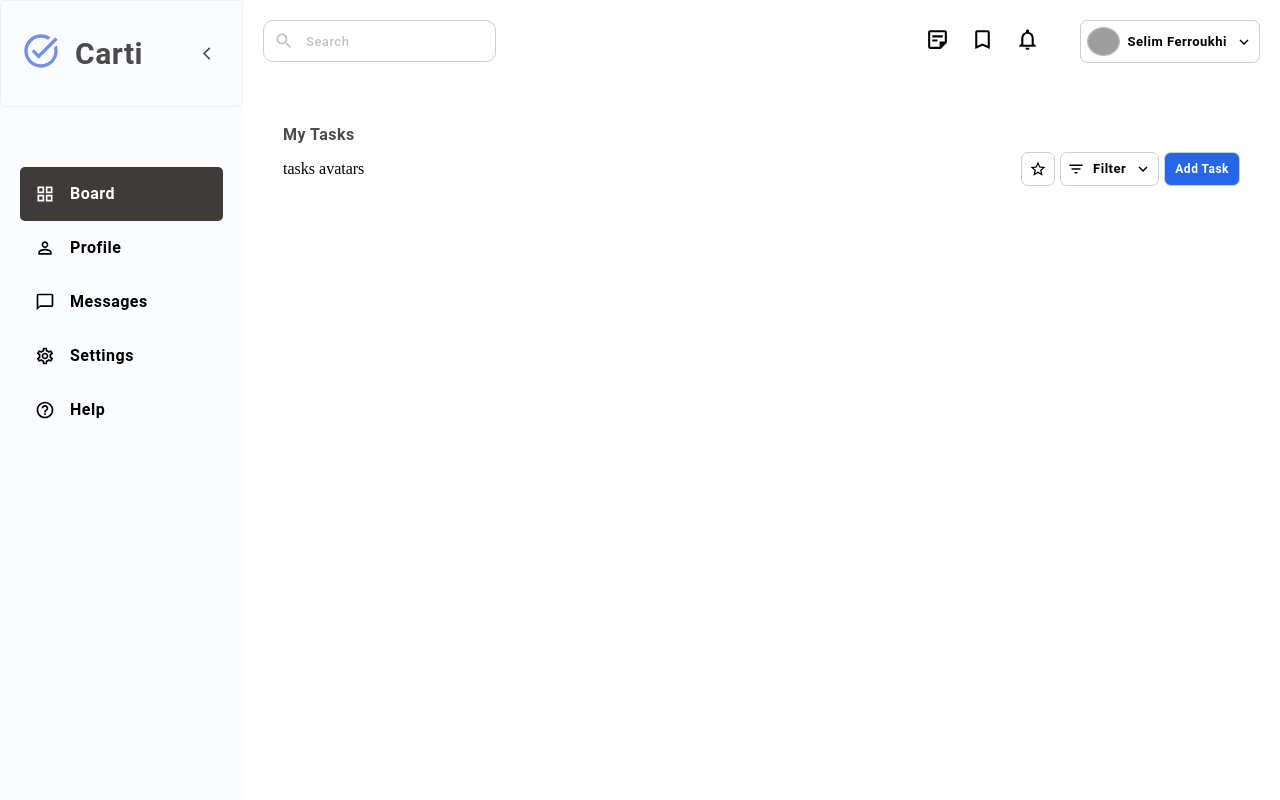
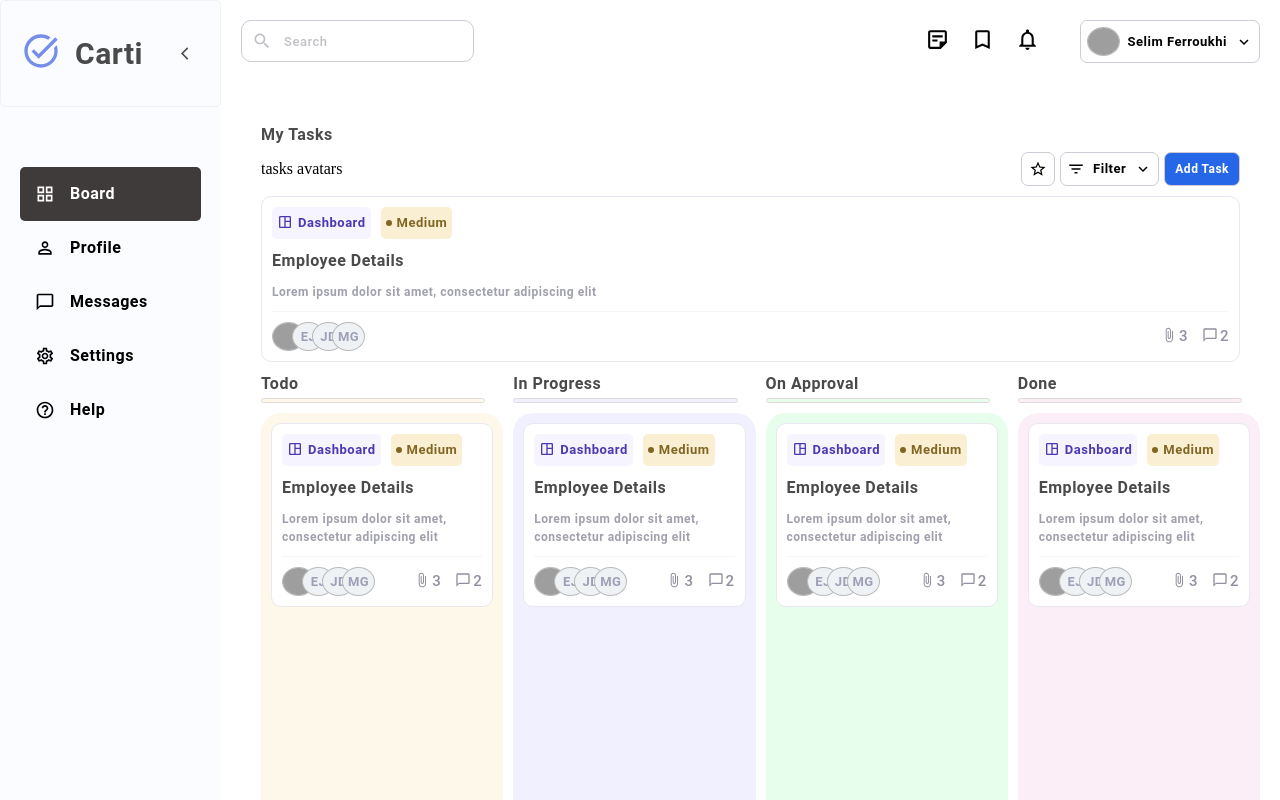
Before and after one commit to SelimF1998/react-task-tracker, a React (Vite) app: page / in a window 1280 px wide. Built offline with nearby package versions, Linux system fonts and the light colour scheme; grey boxes are pictures that could not be loaded.

Commit message:
Completed board layout and task card component

```diff
--- a/src/App.scss
+++ b/src/App.scss
@@ -9,10 +9,12 @@ html, body {
   display: flex;
   height: 100vh;
   width: 100vw;
+  overflow-x: hidden;
   box-sizing: border-box;
 
   &__main-content {
     width: 100vw;
+    height: 100vh;
     background: #FFFFFF;
   }
 }
--- /dev/null
+++ b/src/components/task-card/TaskCard.scss
@@ -0,0 +1,138 @@
+.task-card {
+  padding: 10px;
+  display: flex;
+  flex-direction: column;
+  gap: 10px;
+  background: white;
+  border: 1px solid #e9e7ef;
+  border-radius: 10px;
+
+  &__header {
+    display: flex;
+    gap: 10px;
+
+    &__field {
+      padding: 5px;
+      display: flex;
+      align-items: center;
+      gap: 5px;
+      background: #f6f4fe;
+      border-radius: 5px;
+
+      &__icon {
+        margin-top: 2px;
+      }
+
+      &__label {
+        display: flex;
+        font-family: "Roboto", Arial, Helvetica, sans-serif;
+        font-size: 13px;
+        font-weight: 600;
+        line-height: 1.5;
+        color: #4d38b2;
+        letter-spacing: 0.5px;
+      }
+    }
+
+    &__status {
+      padding: 5px;
+      display: flex;
+      align-items: center;
+      gap: 5px;
+      background: #faefd3;
+      border-radius: 5px;
+
+      &__icon {
+        height: 6px;
+        width: 6px;
+        border-radius: 50%;
+        background: #816623;
+      }
+
+      &__label {
+        display: flex;
+        font-family: "Roboto", Arial, Helvetica, sans-serif;
+        font-size: 13px;
+        font-weight: 600;
+        line-height: 1.5;
+        color: #816623;
+        letter-spacing: 0.5px;
+      }
+    }
+  }
+
+  &__title {
+    display: flex;
+    align-items: center;
+    color: #4a4a4a;
+    font-family: "Roboto", Arial, Helvetica, sans-serif;
+    font-size: 16px;
+    font-weight: 600;
+    line-height: 1.5;
+    letter-spacing: 0.5px;
+  }
+
+  &__description {
+    display: flex;
+    align-items: center;
+    color: #a0a0ae;
+    font-family: "Roboto", Arial, Helvetica, sans-serif;
+    font-size: 12px;
+    font-weight: 600;
+    line-height: 1.5;
+    letter-spacing: 0.5px;
+  }
+
+  &__bar {
+    height: 1px;
+    background: #f5f5f7;
+  }
+
+  &__footer {
+    display: flex;
+    justify-content: space-between;
+
+    &__left {
+      display: flex;
+
+      &__avatar {
+        margin-right: -13px;
+      }
+    }
+
+    &__right {
+      display: flex;
+      gap: 14px;
+
+      &__attachements {
+        display: flex;
+        align-items: center;
+        gap: 2px;
+
+        &__value {
+          color: #9090a1;
+          font-family: "Roboto", Arial, Helvetica, sans-serif;
+          font-size: 15px;
+          font-weight: 500;
+          line-height: 1.5;
+          letter-spacing: 0.5px;
+        }
+      }
+
+      &__messages {
+        display: flex;
+        align-items: center;
+        gap: 2px;
+
+        &__value {
+            color: #9090a1;
+            font-family: "Roboto", Arial, Helvetica, sans-serif;
+            font-size: 15px;
+            font-weight: 500;
+            line-height: 1.5;
+            letter-spacing: 0.5px;
+          }
+      }
+    }
+  }
+}
--- /dev/null
+++ b/src/components/task-card/TaskCard.tsx
@@ -0,0 +1,81 @@
+import React from 'react';
+import SpaceDashboardOutlinedIcon from '@mui/icons-material/SpaceDashboardOutlined';
+import Avatar from '../avatar/Avatar';
+import AttachFileOutlinedIcon from '@mui/icons-material/AttachFileOutlined';
+import ChatBubbleOutlineOutlinedIcon from '@mui/icons-material/ChatBubbleOutlineOutlined';
+import './TaskCard.scss';
+import { DvrOutlined } from '@mui/icons-material';
+
+export const TaskCard = () => {
+    const users = [
+        {
+          id: 1,
+          name: "Selim Ferroukhi",
+          email: "selim.ferroukhi7@gmail.com",
+          profileImg:
+            "https://cdn.sortiraparis.com/images/80/104172/981129-le-musee-de-la-marine-a-paris-et-ses-collections-permanentes-tour-eiffel-trocadero.jpg",
+        },
+        {
+          id: 2,
+          name: "Emily Johnson",
+          email: "emily.johnson@example.com",
+          profileImg:
+            "",
+        },
+        {
+          id: 3,
+          name: "John Doe",
+          email: "john.doe@example.com",
+          profileImg:
+            "",
+        },
+        {
+          id: 4,
+          name: "Maria Garcia",
+          email: "maria.garcia@example.com",
+          profileImg:
+            "",
+        },
+      ];
+
+  return (
+    <div className="task-card" >
+        <div className='task-card__header' >
+            <div className='task-card__header__field' >
+                <div className='task-card__header__field__icon' ><SpaceDashboardOutlinedIcon style={{ fontSize: "16px", color: "#4D38B2" }} /></div>
+                <div className='task-card__header__field__label' >Dashboard</div>
+            </div>
+            <div className='task-card__header__status' >
+                <div className='task-card__header__status__icon' ></div>
+                <div className='task-card__header__status__label' >Medium</div>
+            </div>
+        </div>
+
+        <div className='task-card__title' >Employee Details</div>
+
+        <div className='task-card__description' >Lorem ipsum dolor sit amet, consectetur adipiscing elit</div>
+
+        <div className='task-card__bar' ></div>
+
+        <div className='task-card__footer' >
+            <div className='task-card__footer__left' >
+                {users.map((user) => (
+                    <div  className='task-card__footer__left__avatar' ><Avatar user={user} /></div>
+                ))}
+
+
+            </div>
+            <div className='task-card__footer__right' >
+                <div className='task-card__footer__right__attachements' >
+                    <div className='task-card__footer__right__attachements__icon' >< AttachFileOutlinedIcon style={{ fontSize: "16px", color: "#9090A1" }} /></div>
+                    <div className='task-card__footer__right__attachements__value' >3</div>
+                </div>
+                <div className='task-card__footer__right__messages' >
+                    <div className='task-card__footer__right__messages__icon' ><ChatBubbleOutlineOutlinedIcon style={{ fontSize: "16px", color: "#9090A1" }} /> </div>
+                    <div className='task-card__footer__right__messages__value' >2</div>
+                </div>
+            </div>
+        </div>
+    </div>
+  )
+}
--- /dev/null
+++ b/src/components/tasks-container/TasksContainer.interface.ts
@@ -0,0 +1,6 @@
+import { ReactNode } from 'react';
+
+export interface TasksContainerProps {
+    label: string;
+    color: string;
+  }
--- /dev/null
+++ b/src/components/tasks-container/TasksContainer.scss
@@ -0,0 +1,30 @@
+.tasks-container {
+  height: 100%;
+
+  &__label {
+    display: flex;
+    align-items: center;
+    color: #4a4a4a;
+    font-family: "Roboto", Arial, Helvetica, sans-serif;
+    font-size: 16px;
+    font-weight: 600;
+    line-height: 1.5;
+    letter-spacing: 0.5px;
+  }
+
+  &__bar {
+    height: 3px;
+    margin-top: 2px;
+    border: 1px solid #e1dada;
+    border-radius: 5px;
+    width: 100%;
+  }
+
+  &__body {
+    margin-top: 10px;
+    padding: 10px;
+    width: 100%;
+    height: 80%;
+    border-radius: 20px;
+  }
+}
--- /dev/null
+++ b/src/components/tasks-container/TasksContainer.tsx
@@ -0,0 +1,24 @@
+import { useState, useEffect } from "react";
+import { TasksContainerProps } from "./TasksContainer.interface";
+import { TaskCard } from "../task-card/TaskCard";
+
+
+import './TasksContainer.scss'
+
+const TasksContainer: React.FC<TasksContainerProps> = ({label, color}) => {
+  return (
+    <div className="tasks-container">
+      <div className="tasks-container__label" >{label}</div>
+      <div className="tasks-container__bar" style={{
+        background: color
+      }} ></div>
+      <div className="tasks-container__body" style={{
+        background: color
+      }} >
+        <TaskCard />
+      </div>
+    </div>
+  );
+};
+
+export default TasksContainer;
--- a/src/pages/board/Board.scss
+++ b/src/pages/board/Board.scss
@@ -1,3 +1,18 @@
 .board {
     padding: 40px;
+    height: 100%;
+    display: flex;
+    flex-direction: column;
+    gap: 10px;
+
+    &__tasks-container {
+        display: flex;
+        gap: 30px;
+        height: 100%;
+
+        &__body {
+            width: 100%;
+            height: 100%;
+        }
+    }
 }
--- a/src/pages/board/Board.tsx
+++ b/src/pages/board/Board.tsx
@@ -1,11 +1,31 @@
 import React from 'react'
-import { BoardHeader } from '../../components/board-header/BoardHeader'
+import { BoardHeader } from '../../components/board-header/BoardHeader';
+import TasksContainer from '../../components/tasks-container/TasksContainer';
+import { TaskCard } from '../../components/task-card/TaskCard';
+
+
 import './Board.scss'
+
 
 const Board = () => {
   return (
     <div className='board' >
       <BoardHeader />
+      <TaskCard />
+      <div className='board__tasks-container' >
+        <div className='board__tasks-container__body' >
+          <TasksContainer label="Todo" color="#FDF8EA" />
+        </div>
+        <div className='board__tasks-container__body' >
+          <TasksContainer label="In Progress" color="#F0F0FF" />
+        </div>
+        <div className='board__tasks-container__body' >
+          <TasksContainer label="On Approval" color="#E6FEEB" />
+        </div>
+        <div className='board__tasks-container__body' >
+          <TasksContainer label="Done" color="#FBEEF6" />
+        </div>
+      </div>
     </div>
   )
 }
```
Also changed, not shown: src/components/task-card/TaskCard.interface.ts (added).
